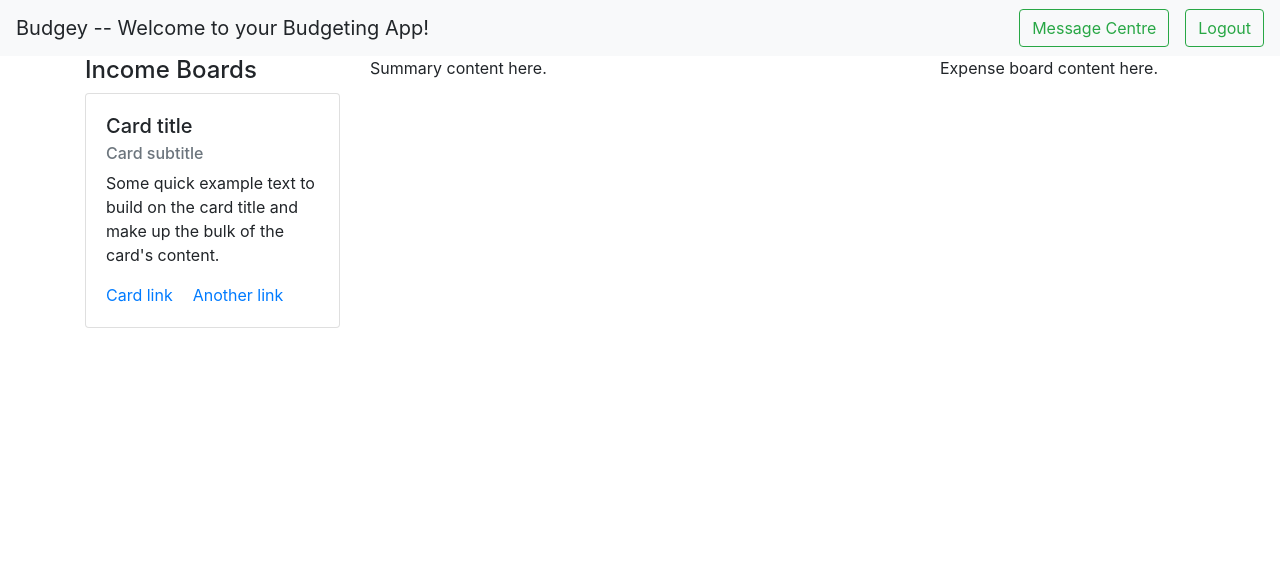
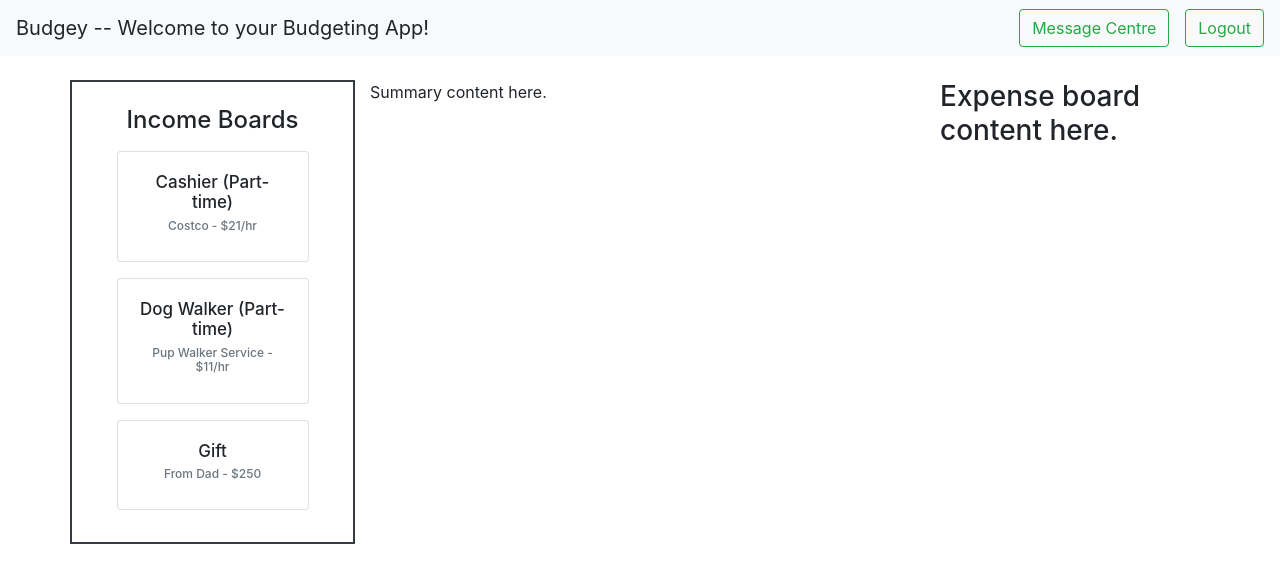
Before and after one commit to emmarskillings/Budgey, a React (Create React App) app in the folder client/: page / in a window 1280 px wide. Shown: the top 582 px of the page. Built offline with nearby package versions, Linux system fonts and the light colour scheme; no server answers.

Commit message:
Add income board cards with styling

```diff
--- a/client/src/App.js
+++ b/client/src/App.js
@@ -1,10 +1,10 @@
 import React, { Component } from 'react';
 import { Container, Row, Col } from "reactstrap";
+import "./App.css";
 import Navbar from './components/Navbar';
 import ExpenseBoard from './components/ExpenseBoard';
 import Summary from './components/Summary';
 import IncomeBoard from './components/IncomeBoard';
-import "./App.css";
 import axios from 'axios';
 
 class App extends Component {
--- a/client/src/components/ExpenseBoard.js
+++ b/client/src/components/ExpenseBoard.js
@@ -1,10 +1,10 @@
 import React from "react";
-
+import "./ExpenseBoard.css";
 class ExpenseBoard extends React.Component {
   render() {
     return (
       <div className="expense-board">
-        Expense board content here.
+        <h3>Expense board content here.</h3>
       </div>
     )
   }
--- a/client/src/components/IncomeBoard.css
+++ b/client/src/components/IncomeBoard.css
@@ -1,3 +1,12 @@
+.income-board {
+  border-width: 2px !important;
+}
 .card {
-  width: 18rem;
+  width: 12rem;
 }
+.card-body h5 {
+  font-size: 17px;
+}
+.card-body h6 {
+  font-size: 12px;
+}
--- a/client/src/components/IncomeBoard.js
+++ b/client/src/components/IncomeBoard.js
@@ -1,17 +1,27 @@
 import React from "react";
+import "./IncomeBoard.css";
 
 class IncomeBoard extends React.Component {
   render() {
     return (
-      <div className="income-board">
+      <div className="income-board row justify-content-center text-center border border-dark py-4">
         <h4>Income Boards</h4>
-        <div class="card">
+        <div class="card my-2">
           <div class="card-body">
-            <h5 class="card-title">Card title</h5>
-            <h6 class="card-subtitle mb-2 text-muted">Card subtitle</h6>
-            <p class="card-text">Some quick example text to build on the card title and make up the bulk of the card's content.</p>
-            <a href="/" class="card-link">Card link</a>
-            <a href="/" class="card-link">Another link</a>
+            <h5 class="card-title">Cashier (Part-time)</h5>
+            <h6 class="card-subtitle mb-2 text-muted">Costco - $21/hr</h6>
+          </div>
+        </div>
+        <div class="card my-2">
+          <div class="card-body">
+            <h5 class="card-title">Dog Walker (Part-time)</h5>
+            <h6 class="card-subtitle mb-2 text-muted">Pup Walker Service - $11/hr</h6>
+          </div>
+        </div>
+        <div class="card my-2">
+          <div class="card-body">
+            <h5 class="card-title">Gift</h5>
+            <h6 class="card-subtitle mb-2 text-muted">From Dad - $250</h6>
           </div>
         </div>
       </div>
--- a/client/src/components/Navbar.js
+++ b/client/src/components/Navbar.js
@@ -1,9 +1,10 @@
 import React from 'react';
+import "./Navbar.css";
 
 class Navbar extends React.Component {
   render() {
     return (
-      <nav class="navbar navbar-light bg-light justify-content-between">
+      <nav class="navbar navbar-light bg-light justify-content-between mb-4">
         <a class="navbar-brand">Budgey -- Welcome to your Budgeting App!</a>
         <form class="form-inline">
           <button class="btn btn-outline-success my-2 mr-3 my-sm-0" type="submit">Message Centre</button>
--- a/client/src/components/Summary.js
+++ b/client/src/components/Summary.js
@@ -1,4 +1,5 @@
 import React from "react";
+import "./Summary.css";
 
 class Summary extends React.Component {
   render() {
```
Also changed, not shown: 2 other files (tests, documents, lock files or other folders).
